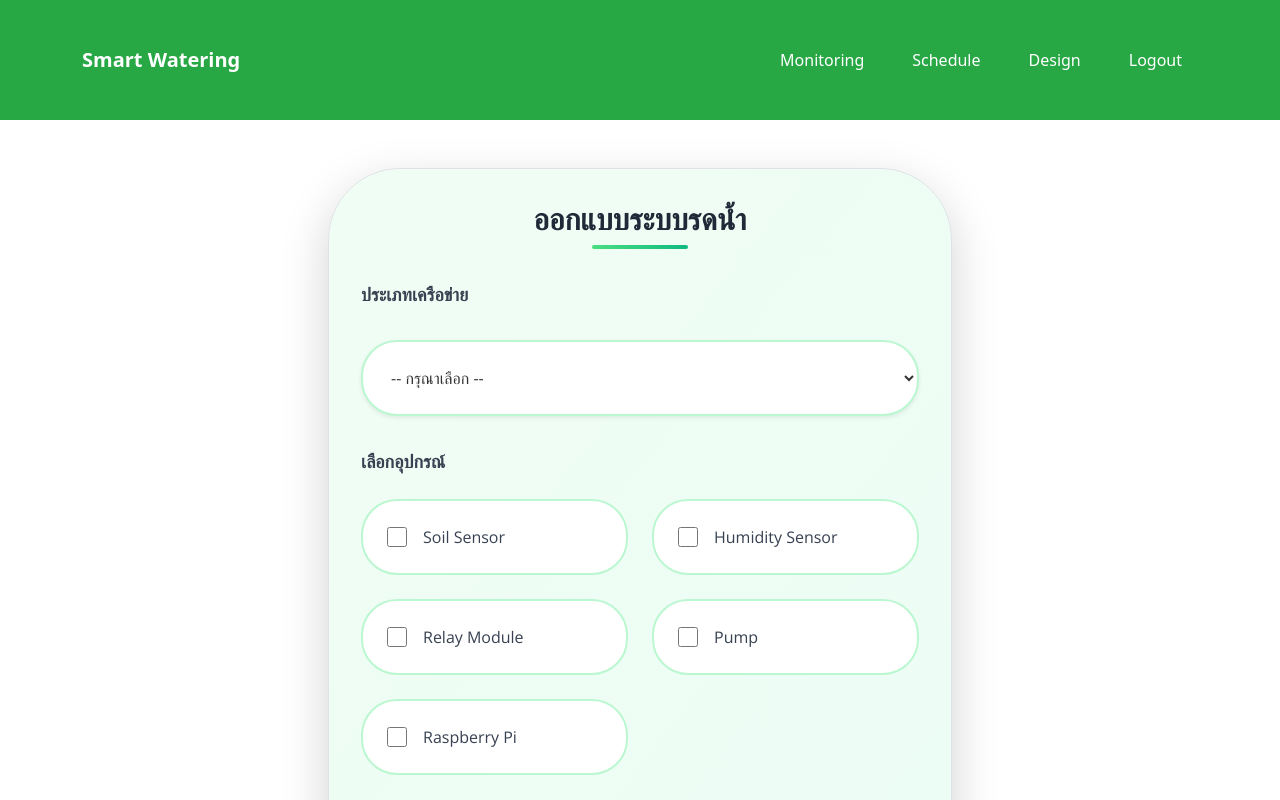
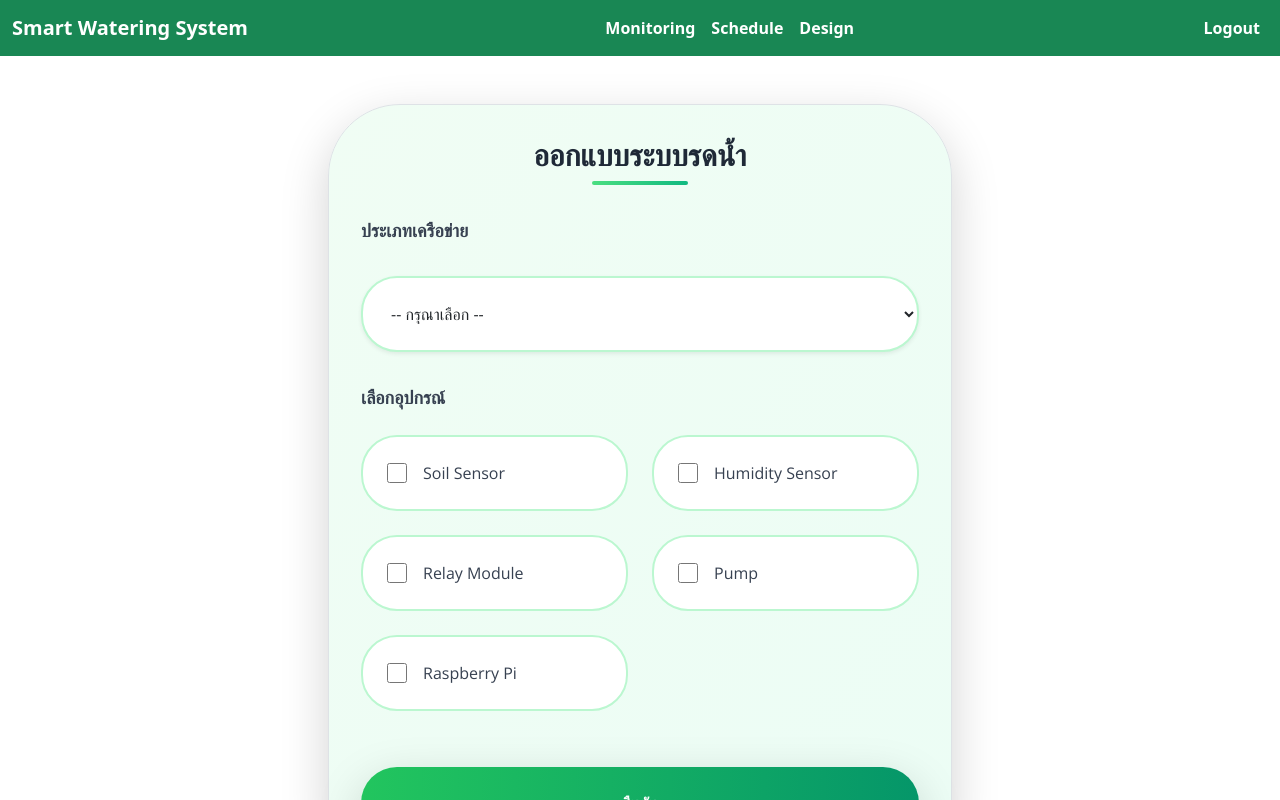
Before and after one commit to MynameisKhing/Smart-Watering-System, a React (Vite) app in the folder frontend/: page /design in a window 1280 px wide. Shown: the top 800 px of the page. Built offline with nearby package versions, Linux system fonts and the light colour scheme.

Commit message:
ปรับแต่ง Navbar

```diff
--- a/frontend/src/components/Navbar.css
+++ b/frontend/src/components/Navbar.css
@@ -1,35 +1,40 @@
 .navbar {
   background-color: #4caf50;
-  padding: 1rem;
+  padding: 0.5rem 1rem;
   color: white;
+  font-size: 1.1rem;
 }
 
 .navbar__content {
-  display: flex;
-  justify-content: space-between;
+  display: grid;
+  grid-template-columns: 1fr auto 1fr;
   align-items: center;
 }
 
-.navbar__left a,
-.navbar__right a {
+.navbar__left {
+  justify-self: start;
+}
+
+.navbar__center {
+  justify-self: center;
+  display: flex;
+  gap: 1rem;
+}
+
+.navbar__right {
+  justify-self: end;
+}
+
+.navbar__content .nav-link {
+  font-weight: bold;
+  font-size: 1.2rem;
   color: white;
   text-decoration: none;
-  margin: 0 0.5rem;
+  transition: color 0.2s ease, text-shadow 0.3s ease;
 }
 
-.navbar__left a:hover,
-.navbar__right a:hover {
-  text-decoration: underline;
+.navbar__content .nav-link:hover {
+  color: white;
+  text-shadow: 0 0 5px rgba(255, 255, 255, 0.7),
+               0 0 10px rgba(255, 255, 255, 0.5);
 }
-
-.navbar .nav-link {
-  padding: 0.5rem 1rem;
-  border-radius: 0.25rem;
-  transition: background-color 0.2s ease, color 0.2s ease;
-}
-
-.navbar .nav-link:hover {
-  background-color: rgba(255, 255, 255, 0.2);
-  color: #ffffff;
-  text-decoration: none;
-}
--- a/frontend/src/components/Navbar.tsx
+++ b/frontend/src/components/Navbar.tsx
@@ -1,41 +1,49 @@
 import { Link } from 'react-router-dom';
-import './Navbar.css';
 
 export default function Navbar() {
   return (
-    <nav
-      className="navbar navbar-expand-lg"
-      style={{ backgroundColor: '#28a745' }}
+    <nav className="navbar navbar-expand-lg navbar-light bg-success">
+      <div className="container-fluid">
+        <Link className="navbar-brand text-white fw-bold" to="/monitoring">
+          Smart Watering System
+        </Link>
+        <button
+          className="navbar-toggler"
+          type="button"
+          data-bs-toggle="collapse"
+          data-bs-target="#navbarContent"
+          aria-controls="navbarContent"
+          aria-expanded="false"
+          aria-label="Toggle navigation"
         >
-      <div className="container">
-        <Link className="navbar-brand text-white fw-bold" to="/monitoring">
-          Smart Watering
-        </Link>
-        <div>
-          <Link
-            className="nav-link d-inline text-white me-3"
-            to="/monitoring"
-          >
+          <span className="navbar-toggler-icon"></span>
+        </button>
+
+        <div className="collapse navbar-collapse justify-content-between" id="navbarContent">
+          <ul className="navbar-nav mx-auto mb-2 mb-lg-0">
+            <li className="nav-item">
+              <Link className="nav-link text-white fw-bold" to="/monitoring">
                 Monitoring
               </Link>
-          <Link
-            className="nav-link d-inline text-white me-3"
-            to="/schedule"
-          >
+            </li>
+            <li className="nav-item">
+              <Link className="nav-link text-white fw-bold" to="/schedule">
                 Schedule
               </Link>
-          <Link
-            className="nav-link d-inline text-white me-3"
-            to="/design"
-          >
+            </li>
+            <li className="nav-item">
+              <Link className="nav-link text-white fw-bold" to="/design">
                 Design
               </Link>
-          <Link
-            className="nav-link d-inline text-white"
-            to="/"
-          >
+            </li>
+          </ul>
+          <ul className="navbar-nav">
+            <li className="nav-item">
+              <Link className="nav-link text-white fw-bold" to="/login">
                 Logout
               </Link>
+            </li>
+          </ul>
         </div>
       </div>
     </nav>
--- a/frontend/src/main.tsx
+++ b/frontend/src/main.tsx
@@ -2,6 +2,7 @@ import React from 'react';
 import ReactDOM from 'react-dom/client';
 import App from './App.tsx';
 import 'bootstrap/dist/css/bootstrap.min.css';
+import 'bootstrap/dist/js/bootstrap.bundle.min.js';
 
 ReactDOM.createRoot(document.getElementById('root')!).render(
   <React.StrictMode>
--- a/frontend/src/pages/Login.tsx
+++ b/frontend/src/pages/Login.tsx
@@ -10,7 +10,7 @@ export default function Login() {
   const handleSubmit = (e: React.FormEvent) => {
     e.preventDefault();
     if (!email || !password) {
-      alert('กรุณากรอก Email และ Password ให้ครบ');
+      alert('กรุณากรอก Email และ Password');
       return;
     }
     navigate('/monitoring');
@@ -37,15 +37,6 @@ export default function Login() {
             value={password}
             onChange={e => setPassword(e.target.value)}
           />
-
-          <div className="login-options">
-            <label className="login-remember">
-              <input type="checkbox" />
-              <span>Remember me</span>
-            </label>
-            <a href="#" className="login-forgot">Forgot password?</a>
-          </div>
-
           <button type="submit" className="login-button">
             Sign In
           </button>
--- a/frontend/src/pages/Schedule.css
+++ b/frontend/src/pages/Schedule.css
@@ -1,32 +1,3 @@
-#webcrumbs {
-  font-family: Arial, sans-serif;
-  color: #333;
-}
-
-.header {
-  display: flex;
-  justify-content: space-between;
-  align-items: center;
-  background-color: #22c55e;
-  color: white;
-  padding: 0.75rem 1.5rem;
-}
-
-.header-left {
-  font-weight: bold;
-  font-size: 1.2rem;
-}
-
-.header-right a {
-  margin-left: 1rem;
-  color: white;
-  text-decoration: none;
-}
-
-.header-right a:hover {
-  text-decoration: underline;
-}
-
 .container {
   max-width: 800px;
   margin: 2rem auto;
@@ -88,3 +59,55 @@
   border-radius: 6px;
   border: 1px solid #bbf7d0;
 }
+
+.schedule-badges {
+  display: flex;
+  flex-direction: column;
+  gap: 0.5rem;
+  margin-top: 0.5rem;
+}
+
+.schedule-badge {
+  background-color: #f1f5f9;
+  color: #1e293b;
+  padding: 0.75rem;
+  border: 1px solid #e2e8f0;
+  border-radius: 6px;
+  display: flex;
+  justify-content: space-between;
+  align-items: center;
+  width: 100%;
+}
+
+.schedule-actions {
+  display: flex;
+  gap: 0.25rem;
+}
+
+.schedule-actions .btn-edit {
+  background-color: #facc15;
+  color: #1f2937;
+  border: none;
+  padding: 0.25rem 0.5rem;
+  border-radius: 4px;
+  font-size: 0.8rem;
+  cursor: pointer;
+}
+
+.schedule-actions .btn-edit:hover {
+  background-color: #fbbf24;
+}
+
+.schedule-actions .btn-delete {
+  background-color: #ef4444;
+  color: white;
+  border: none;
+  padding: 0.25rem 0.5rem;
+  border-radius: 4px;
+  font-size: 0.8rem;
+  cursor: pointer;
+}
+
+.schedule-actions .btn-delete:hover {
+  background-color: #dc2626;
+}
--- a/frontend/src/pages/Schedule.tsx
+++ b/frontend/src/pages/Schedule.tsx
@@ -5,6 +5,7 @@ export default function Schedule() {
   const [hour, setHour] = useState("00");
   const [minute, setMinute] = useState("00");
   const [scheduleList, setScheduleList] = useState<string[]>([]);
+  const [editingIdx, setEditingIdx] = useState<number | null>(null);
 
   const handleAdd = () => {
     const time = `${hour}:${minute}`;
@@ -13,10 +14,32 @@ export default function Schedule() {
     }
   };
 
+  const handleDelete = (idx: number) => {
+    setScheduleList(scheduleList.filter((_, i) => i !== idx));
+    if (editingIdx === idx) setEditingIdx(null);
+  };
+
+  const handleEdit = (idx: number) => {
+    const [h, m] = scheduleList[idx].split(":");
+    setHour(h);
+    setMinute(m);
+    setEditingIdx(idx);
+  };
+
+  const handleSaveEdit = () => {
+    if (editingIdx !== null) {
+      const updated = [...scheduleList];
+      updated[editingIdx] = `${hour}:${minute}`;
+      setScheduleList(updated);
+      setEditingIdx(null);
+    }
+  };
+
   return (
     <main className="container">
       <section>
         <h2 className="section-title">Schedule</h2>
+
         <div className="schedule-form">
           <select value={hour} onChange={(e) => setHour(e.target.value)}>
             {[...Array(24)].map((_, i) => {
@@ -32,7 +55,11 @@ export default function Schedule() {
             })}
           </select>
 
-          <button onClick={handleAdd}>+ Add</button>
+          {editingIdx === null ? (
+            <button onClick={handleAdd}>+ Add</button>
+          ) : (
+            <button onClick={handleSaveEdit}>Save</button>
+          )}
         </div>
 
         <div className="schedule-list">
@@ -40,18 +67,28 @@ export default function Schedule() {
           {scheduleList.length === 0 ? (
             <div className="schedule-empty">No watering times scheduled yet.</div>
           ) : (
-            <ul>
+            <div className="schedule-badges">
               {scheduleList.map((time, idx) => (
-                <li key={idx}>{time}</li>
+                <div key={idx} className="schedule-badge">
+                  <span>{time}</span>
+                  <div className="schedule-actions">
+                    <button onClick={() => handleEdit(idx)} className="btn-edit">
+                      Edit
+                    </button>
+                    <button onClick={() => handleDelete(idx)} className="btn-delete">
+                      Delete
+                    </button>
+                  </div>
+                </div>
               ))}
-            </ul>
+            </div>
           )}
         </div>
 
         <div className="device-status">
           <h3>Device Status</h3>
           <div className="status-ok">
-            ✅ Your watering device is connected and working properly
+            Your watering device is connected and working properly
           </div>
         </div>
       </section>
--- a/frontend/src/router.tsx
+++ b/frontend/src/router.tsx
@@ -1,4 +1,4 @@
-import { BrowserRouter, Routes, Route } from 'react-router-dom';
+import { BrowserRouter, Routes, Route, Navigate } from 'react-router-dom';
 import Login from './pages/Login';
 import Create from './pages/Create';
 import Monitoring from './pages/Monitoring';
@@ -10,8 +10,7 @@ export default function Router() {
   return (
     <BrowserRouter>
       <Routes>
-        {/* ทั้ง / และ /login ชี้ไปหน้า Welcome/Login */}
-        <Route path="/" element={<Login />} />
+        <Route path="/" element={<Navigate to="/login" replace />} />
         <Route path="/login" element={<Login />} />
         <Route path="/create" element={<Create />} />
         <Route path="/monitoring" element={<Layout><Monitoring /></Layout>} />
```
Lines whose indentation alone changed are shown as unchanged.
